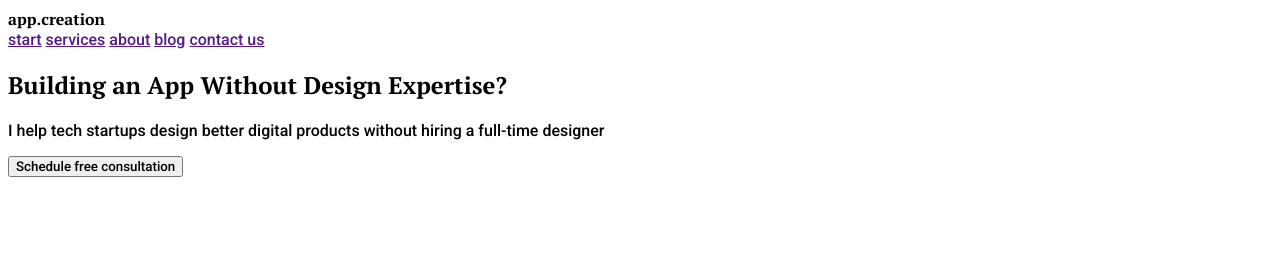
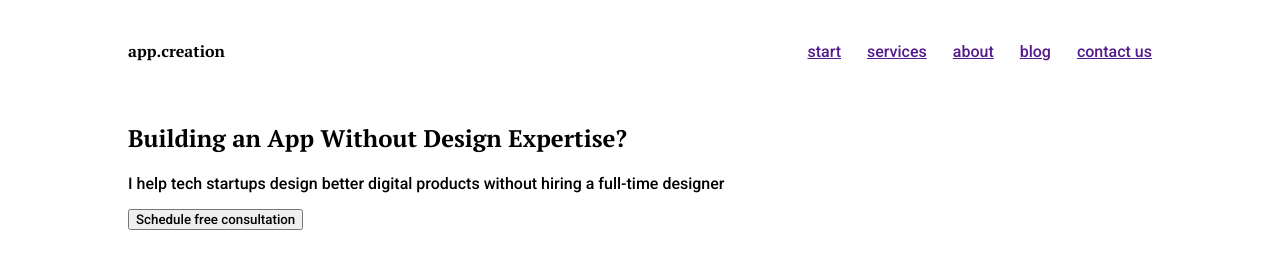
Before and after one commit to WebHeroSchool/psareva-site, a plain HTML site: page index.html in a window 1280 px wide. Drawn offline with Linux system fonts and the light colour scheme.

Commit message:
Сделала стили для соответсвия макету layout для шапки сайта

```diff
--- a/index.html
+++ b/index.html
@@ -8,6 +8,7 @@
         <link href="https://fonts.googleapis.com/css2?family=Roboto:wght@500&display=swap" rel="stylesheet">
     </head>
     <body>
+        <div class="wrapper">
             <header class='header'>
                 <div class='logo'>app.creation</div>
                 <nav class='menu'>
@@ -28,5 +29,6 @@
                     <img src="" alt="" class='image-content__image'>
                 </div>
             </main>
+        </div>
     </body>
 </html>
--- a/styles.css
+++ b/styles.css
@@ -1,3 +1,39 @@
+.wrapper {
+    width: 80%;
+    margin: auto;
+}
+
+.header {
+    display: flex;
+    justify-content: space-between;
+}
+
+.logo, .menu {
+    display: inline-block;
+}
+
+.logo {
+    padding: 40px 0;
+}
+
+.menu {
+    display:flex;
+    align-items: center;
+}
+
+.menu__item {
+
+    padding: 0 13px;
+}
+
+.menu__item:last-child {
+    padding-right: 0;
+}
+
+body {
+    margin: 0;
+}
+
 .logo {
     font-family: 'PT Serif', serif;
     font-weight: bold;
```
Lines whose indentation alone changed are shown as unchanged.
